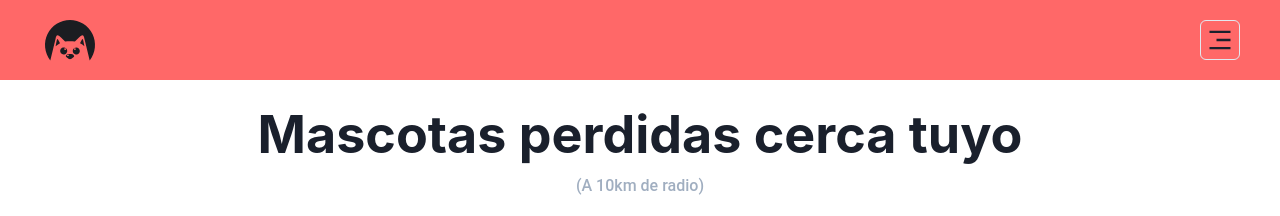
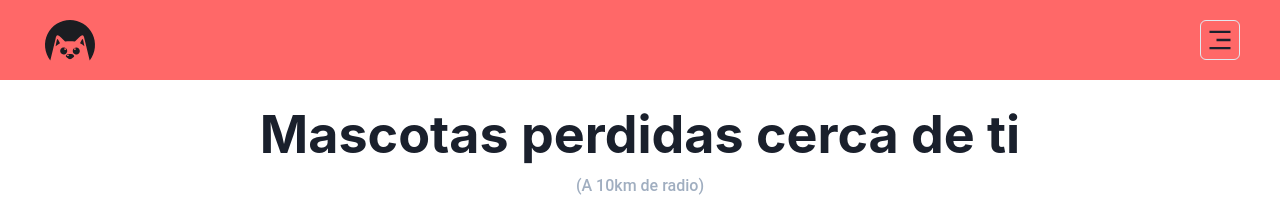
Before and after one commit to facuariasla/lost-pets-2, a React (Vite) app: page / in a window 1280 px wide. Shown: the top 216 px of the page. Built offline with nearby package versions, Linux system fonts and the light colour scheme; no server answers.

Commit message:
cerca de ti added

```diff
--- a/src/pages/Home.tsx
+++ b/src/pages/Home.tsx
@@ -90,7 +90,7 @@ export const Home = () => {
       <Stack p={6} gap={[2, 8]}>
         <Stack>
           <Heading fontSize={[42, null, 52]} textAlign="center">
-            Mascotas perdidas cerca tuyo
+            Mascotas perdidas cerca de ti
           </Heading>
           <Text textAlign="center" color="gray.400" fontWeight={500}>
             (A 10km de radio)
```
